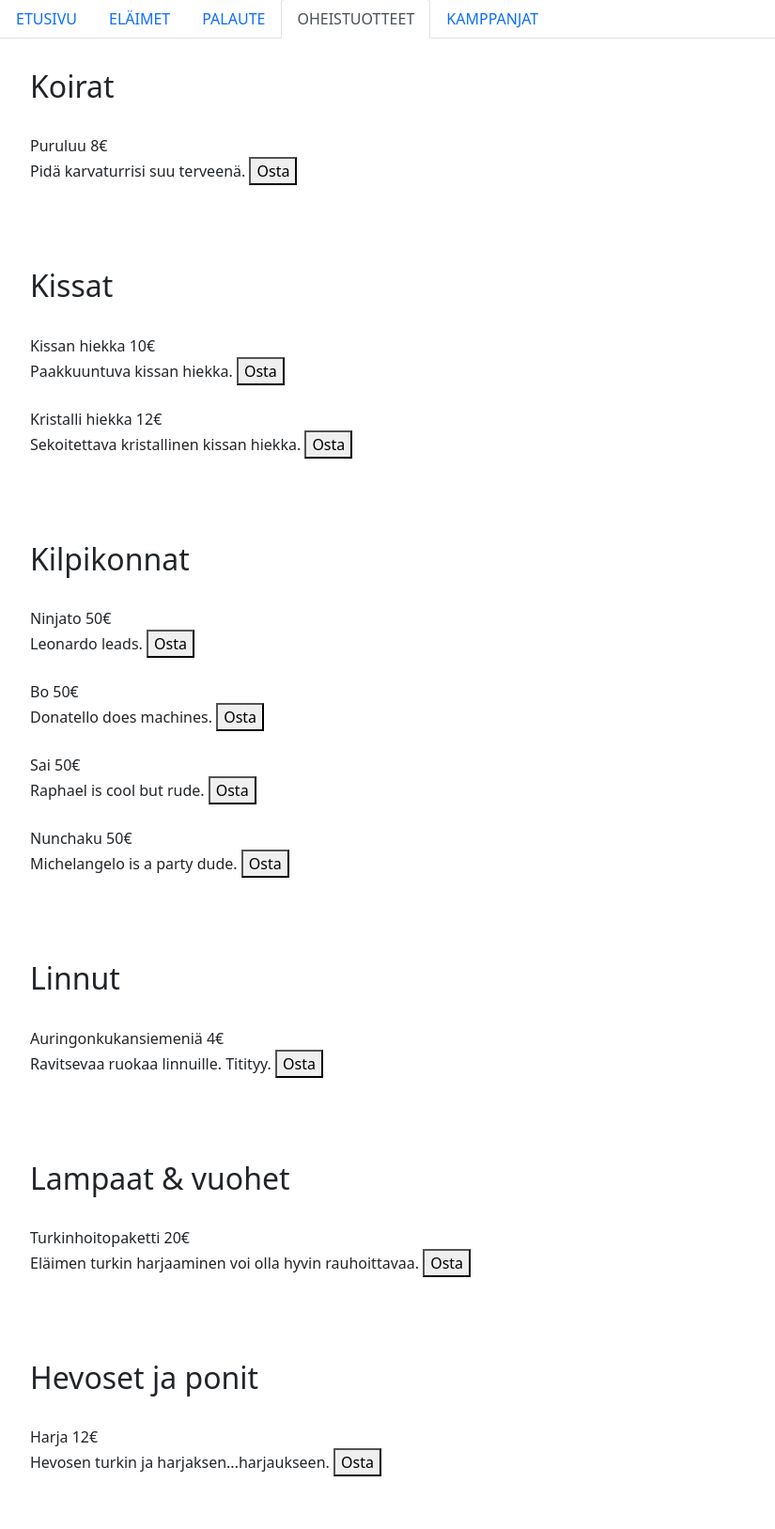
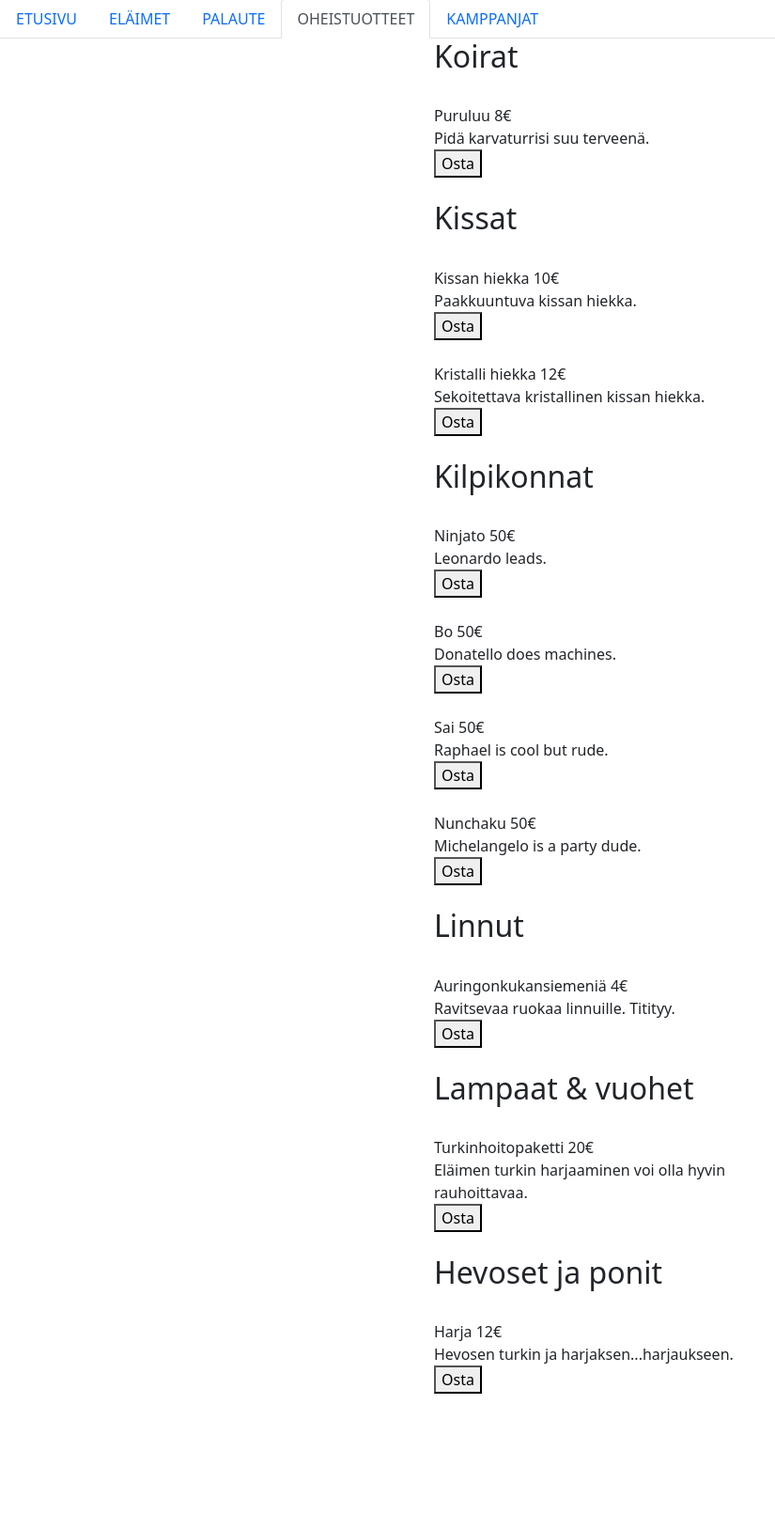
Before and after one commit to JohanKivilomplo/Lemmikkivuokraamo-frontend, a PHP site: the page made by lemminkäinen/oheistuotteet.php in a window 1280 px wide. Shown: the part 25-1652 px from the top of the page at 94% size, without its empty margins (0-825 px from the left). After the commit the page ends 1508 px from the top, so only its background shows below. Run offline with PHP 8.4, Linux system fonts and the light colour scheme; data comes from the database, SQL or seed files in the repository.

Commit message:
Oheistuotteet muokkausta

```diff
--- a/lemminkäinen/oheistuotteet.css
+++ b/lemminkäinen/oheistuotteet.css
@@ -1,3 +1,3 @@
-.dogs,.cats,.turtles,.birds,.sheeps,.horses{
-    padding: 2em;
-};
+.col{
+    align-items: center;
+}
--- a/lemminkäinen/oheistuotteet.php
+++ b/lemminkäinen/oheistuotteet.php
@@ -17,7 +17,7 @@ http://localhost/Lemmikkivuokraamo-frontend/lemmink%C3%A4inen/oheistuotteet.php
   <header>
       <ul class="nav nav-tabs">
         <li class="nav-item">
-          <a class="nav-link" aria-current="page" href="../lemminkäinen/index.php">ETUSIVU</a>
+          <a class="nav-link" aria-current="page" href="../index.php">ETUSIVU</a>
         </li>
         <li class="nav-item">
           <a class="nav-link" href="../lemminkäinen/eläimet.php">ELÄIMET</a>
@@ -33,6 +33,12 @@ http://localhost/Lemmikkivuokraamo-frontend/lemmink%C3%A4inen/oheistuotteet.php
           </li>
       </ul>
   </header>
+  <div class="container">
+  <div class="row">
+    <div class="col">
+
+    </div>
+    <div class="col">
       <div class="dogs">
           <?php
             $products = getDogProducts();
@@ -42,7 +48,7 @@ http://localhost/Lemmikkivuokraamo-frontend/lemmink%C3%A4inen/oheistuotteet.php
               echo "<div>" . "<h2>" . $a["lajinimi"] . "</h2>" . '</div>'. "</br>";
               }
             foreach($products as $p){
-          echo "<div>".$p["tuote"]." ".$p["hinta"]."€"."</br>".$p["info"] . " " .'<button>Osta</button>' . '</div>' . "</br>";
+            echo "<div>".$p["tuote"]." ".$p["hinta"]."€"."</br>".$p["info"] . " " . "</br>" .'<button>Osta</button>' . '</div>' . "</br>";
             }
           ?>
         </div>
@@ -56,7 +62,7 @@ http://localhost/Lemmikkivuokraamo-frontend/lemmink%C3%A4inen/oheistuotteet.php
               echo "<div>" . "<h2>" . $a["lajinimi"] . "</h2>" . '</div>'. "</br>";
               }
             foreach($products as $p){
-          echo "<div>".$p["tuote"]." ".$p["hinta"]."€"."</br>".$p["info"] . " " .'<button>Osta</button>' . '</div>'. "</br>";
+            echo "<div>".$p["tuote"]." ".$p["hinta"]."€"."</br>".$p["info"] . " ". "</br>" .'<button>Osta</button>' . '</div>'. "</br>";
             }
           ?>
         </div>
@@ -70,7 +76,7 @@ http://localhost/Lemmikkivuokraamo-frontend/lemmink%C3%A4inen/oheistuotteet.php
               echo "<div>" . "<h2>" . $a["lajinimi"] . "</h2>" . '</div>'. "</br>";
               }
             foreach($products as $p){
-          echo "<div>".$p["tuote"]." ".$p["hinta"]."€"."</br>".$p["info"] . " " .'<button>Osta</button>' . '</div>'. "</br>";
+            echo "<div>".$p["tuote"]." ".$p["hinta"]."€"."</br>".$p["info"] . " ". "</br>" .'<button>Osta</button>' . '</div>'. "</br>";
             }
           ?>
         </div>
@@ -84,7 +90,7 @@ http://localhost/Lemmikkivuokraamo-frontend/lemmink%C3%A4inen/oheistuotteet.php
               echo "<div>" . "<h2>" . $a["lajinimi"] . "</h2>" . '</div>'. "</br>";
               }
             foreach($products as $p){
-          echo "<div>".$p["tuote"]." ".$p["hinta"]."€"."</br>".$p["info"] . " " .'<button>Osta</button>' . '</div>'. "</br>";
+            echo "<div>".$p["tuote"]." ".$p["hinta"]."€"."</br>".$p["info"] . " ". "</br>" .'<button>Osta</button>' . '</div>'. "</br>";
             }
           ?>
         </div>
@@ -98,7 +104,7 @@ http://localhost/Lemmikkivuokraamo-frontend/lemmink%C3%A4inen/oheistuotteet.php
               echo "<div>" . "<h2>" . $a["lajinimi"] . "</h2>" . '</div>'. "</br>";
               }
             foreach($products as $p){
-          echo "<div>".$p["tuote"]." ".$p["hinta"]."€"."</br>".$p["info"] . " " .'<button>Osta</button>' . '</div>' . "</br>";
+            echo "<div>".$p["tuote"]." ".$p["hinta"]."€"."</br>".$p["info"] . " ". "</br>" .'<button>Osta</button>' . '</div>' . "</br>";
             }
           ?>
         </div>
@@ -112,10 +118,17 @@ http://localhost/Lemmikkivuokraamo-frontend/lemmink%C3%A4inen/oheistuotteet.php
               echo "<div>" . "<h2>" . $a["lajinimi"] . "</h2>" . '</div>'. "</br>";
               }
             foreach($products as $p){
-          echo "<div>".$p["tuote"]." ".$p["hinta"]."€"."</br>".$p["info"] . " " .'<button>Osta</button>' . '</div>'. "</br>";
+            echo "<div>".$p["tuote"]." ".$p["hinta"]."€"."</br>".$p["info"] . " ". "</br>" .'<button>Osta</button>' . '</div>'. "</br>";
             }
           ?>
       </div>
+    </div>
+    <div class="col">
+
+    </div>
+  </div>
+</div>
+
 
 
   <footer>
```
Lines whose indentation alone changed are shown as unchanged.
